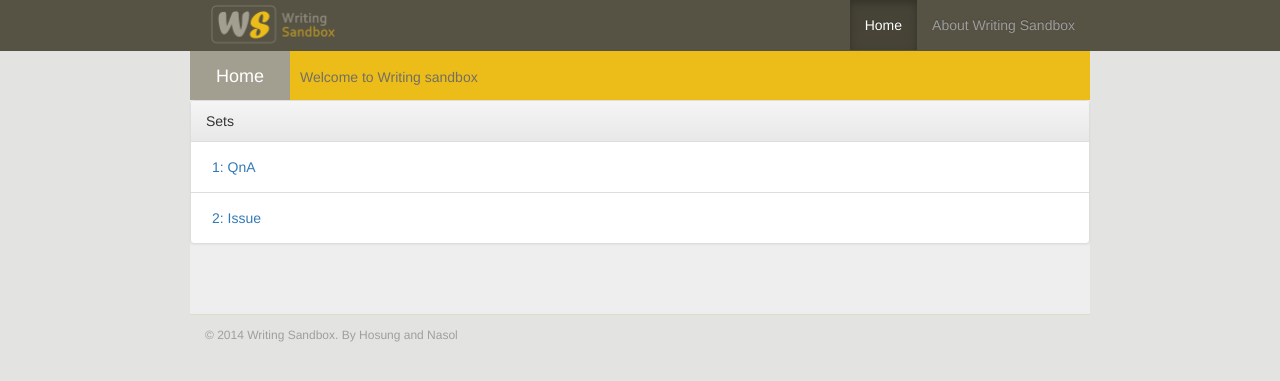
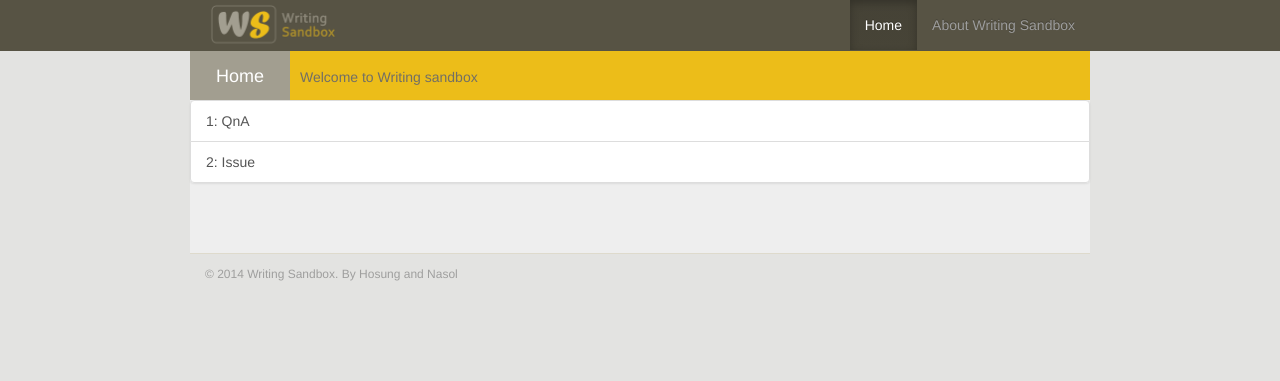
Before and after one commit to leehosung/writing_sandbox, a Django app: page / in a window 1280 px wide. Shown: the top 381 px of the page. Run offline with Django 3.2, Linux system fonts and the light colour scheme; data comes from the database, SQL or seed files in the repository; some libraries are stand-ins or nearby versions.

Commit message:
using list-group to make it pretty

```diff
--- a/quiz/templates/home.html
+++ b/quiz/templates/home.html
@@ -37,15 +37,10 @@
 		<span>Home</span>
 		<p>Welcome to Writing sandbox</p>
 	  </h2>
-	  <div class="panel panel-default">
-            <div class="panel-heading">Sets</div>
-		<table id="id_list_table" class="table">
+	  <div class="list-group">
 		  {% for set in sets %}
-		  <tr>
-			<td><a class="btn" href="/sets/{{ set.name }}/learn">{{ forloop.counter }}: {{ set.name }}</a></td>
-		  </tr>
+			<a class="list-group-item" href="/sets/{{ set.name }}/learn">{{ forloop.counter }}: {{ set.name }}</a>
 		  {% endfor %}
-		</table>
 	  </div>
 	</div>
 	<div class="footer">
```
Also changed, not shown: quiz/templates/learn.html (+8 -5 lines).
